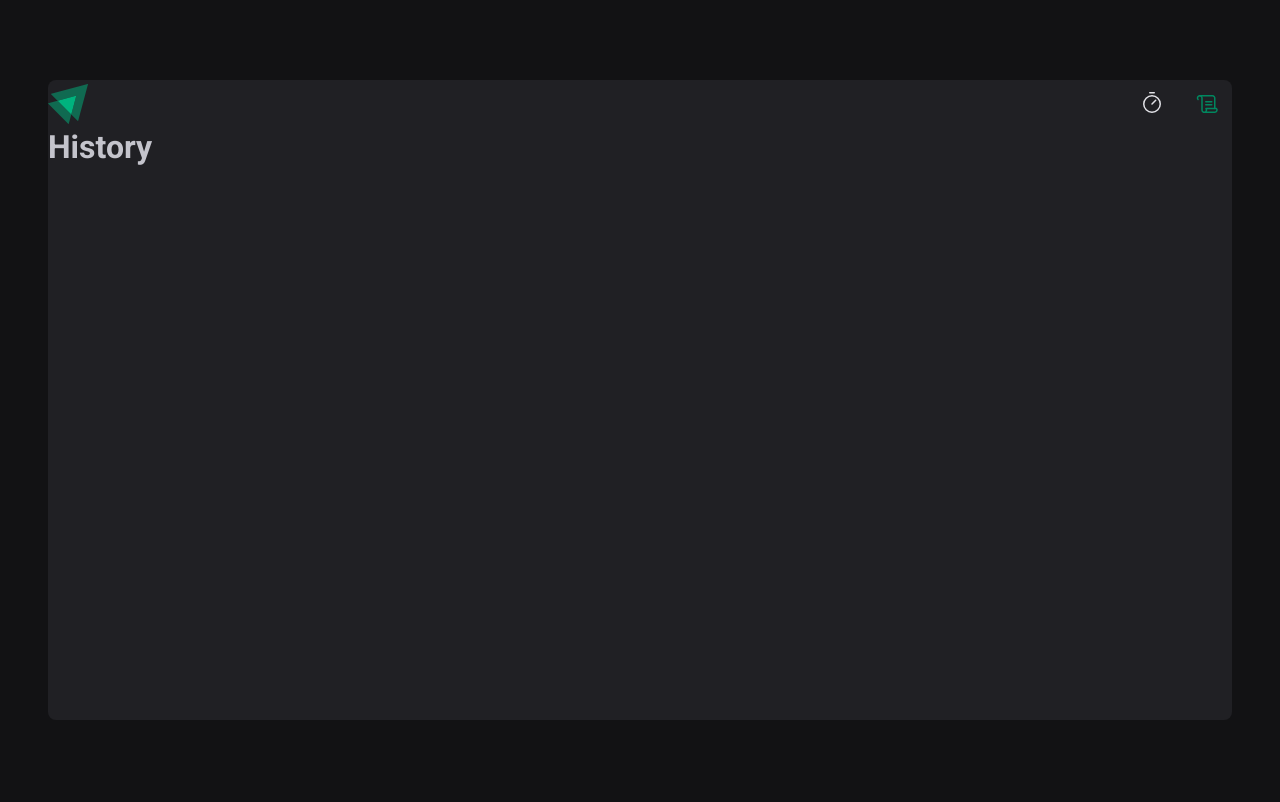
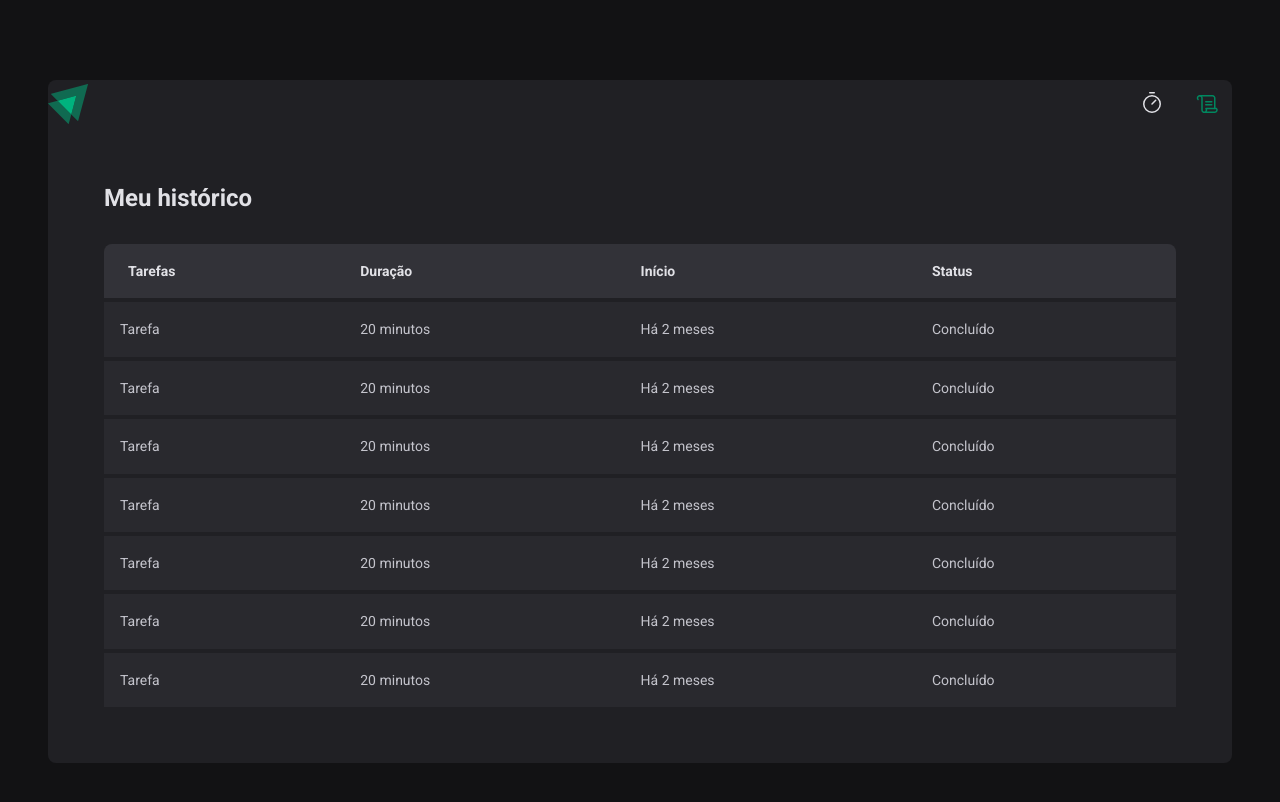
Before and after one commit to 68RS/Ignite-time, a React (Vite) app in the folder Projeto-02/: page /history in a window 1280 px wide. Shown: the top 802 px of the page. Built offline with nearby package versions, Linux system fonts and the light colour scheme.

Commit message:
History atualizado

```diff
--- a/Projeto-02/src/layouts/DefaultLayout/styles.ts
+++ b/Projeto-02/src/layouts/DefaultLayout/styles.ts
@@ -2,7 +2,7 @@
 
 export const LayoultContainer = styled.div`
   max-width: 74rem;
-  height: calc(100vh - 10rem);
+  min-height: calc(100vh - 10rem);
   margin: 5rem auto;
 
   background: ${(props) => props.theme['gray-800']};
--- a/Projeto-02/src/pages/History.tsx
+++ /dev/null
@@ -1,7 +0,0 @@
-export const History = () => {
-  return (
-    <div>
-      <h1>History</h1>
-    </div>
-  )
-}
--- /dev/null
+++ b/Projeto-02/src/pages/History/index.tsx
@@ -0,0 +1,66 @@
+import { HistoryContainer, HistoryList } from './styles'
+
+export const History = () => {
+  return (
+    <HistoryContainer>
+      <h1>Meu histórico</h1>
+
+      <HistoryList>
+        <table>
+          <thead>
+            <tr>
+              <th>Tarefas</th>
+              <th>Duração</th>
+              <th>Início</th>
+              <th>Status</th>
+            </tr>
+          </thead>
+          <tbody>
+            <tr>
+              <td>Tarefa</td>
+              <td>20 minutos</td>
+              <td>Há 2 meses</td>
+              <td>Concluído</td>
+            </tr>
+            <tr>
+              <td>Tarefa</td>
+              <td>20 minutos</td>
+              <td>Há 2 meses</td>
+              <td>Concluído</td>
+            </tr>
+            <tr>
+              <td>Tarefa</td>
+              <td>20 minutos</td>
+              <td>Há 2 meses</td>
+              <td>Concluído</td>
+            </tr>
+            <tr>
+              <td>Tarefa</td>
+              <td>20 minutos</td>
+              <td>Há 2 meses</td>
+              <td>Concluído</td>
+            </tr>
+            <tr>
+              <td>Tarefa</td>
+              <td>20 minutos</td>
+              <td>Há 2 meses</td>
+              <td>Concluído</td>
+            </tr>
+            <tr>
+              <td>Tarefa</td>
+              <td>20 minutos</td>
+              <td>Há 2 meses</td>
+              <td>Concluído</td>
+            </tr>
+            <tr>
+              <td>Tarefa</td>
+              <td>20 minutos</td>
+              <td>Há 2 meses</td>
+              <td>Concluído</td>
+            </tr>
+          </tbody>
+        </table>
+      </HistoryList>
+    </HistoryContainer>
+  )
+}
--- /dev/null
+++ b/Projeto-02/src/pages/History/styles.ts
@@ -0,0 +1,62 @@
+import styled from 'styled-components'
+
+export const HistoryContainer = styled.main`
+  flex: 1;
+  padding: 3.5rem;
+
+  display: flex;
+  flex-direction: column;
+
+  h1 {
+    font-size: 1.5rem;
+    color: ${(props) => props.theme['gray-100']};
+  }
+`
+
+export const HistoryList = styled.div`
+  flex: 1;
+  overflow: auto;
+  margin-top: 2rem;
+
+  table {
+    width: 100%;
+    border-collapse: collapse;
+    min-width: 600px;
+
+    th {
+      background-color: ${(props) => props.theme['gray-600']};
+      padding: 1rem;
+      text-align: left;
+      color: ${(props) => props.theme['gray-100']};
+      font-size: 0.875rem;
+      line-height: 1.6;
+
+      &:first-child {
+        border-top-left-radius: 8px;
+        padding-left: 1.5rem;
+      }
+
+      &:last-child {
+        border-top-right-radius: 8px;
+        padding-right: 1.5rem;
+      }
+    }
+
+    td {
+      background-color: ${(props) => props.theme['gray-700']};
+      border-top: 4px solid ${(props) => props.theme['gray-800']};
+      padding: 1rem;
+      font-size: 0.875rem;
+      line-height: 1.6;
+
+      & :first-child {
+        width: 50%;
+        padding-left: 1.5rem;
+      }
+
+      & :last-child {
+        padding-right: 1.5rem;
+      }
+    }
+  }
+`
```
